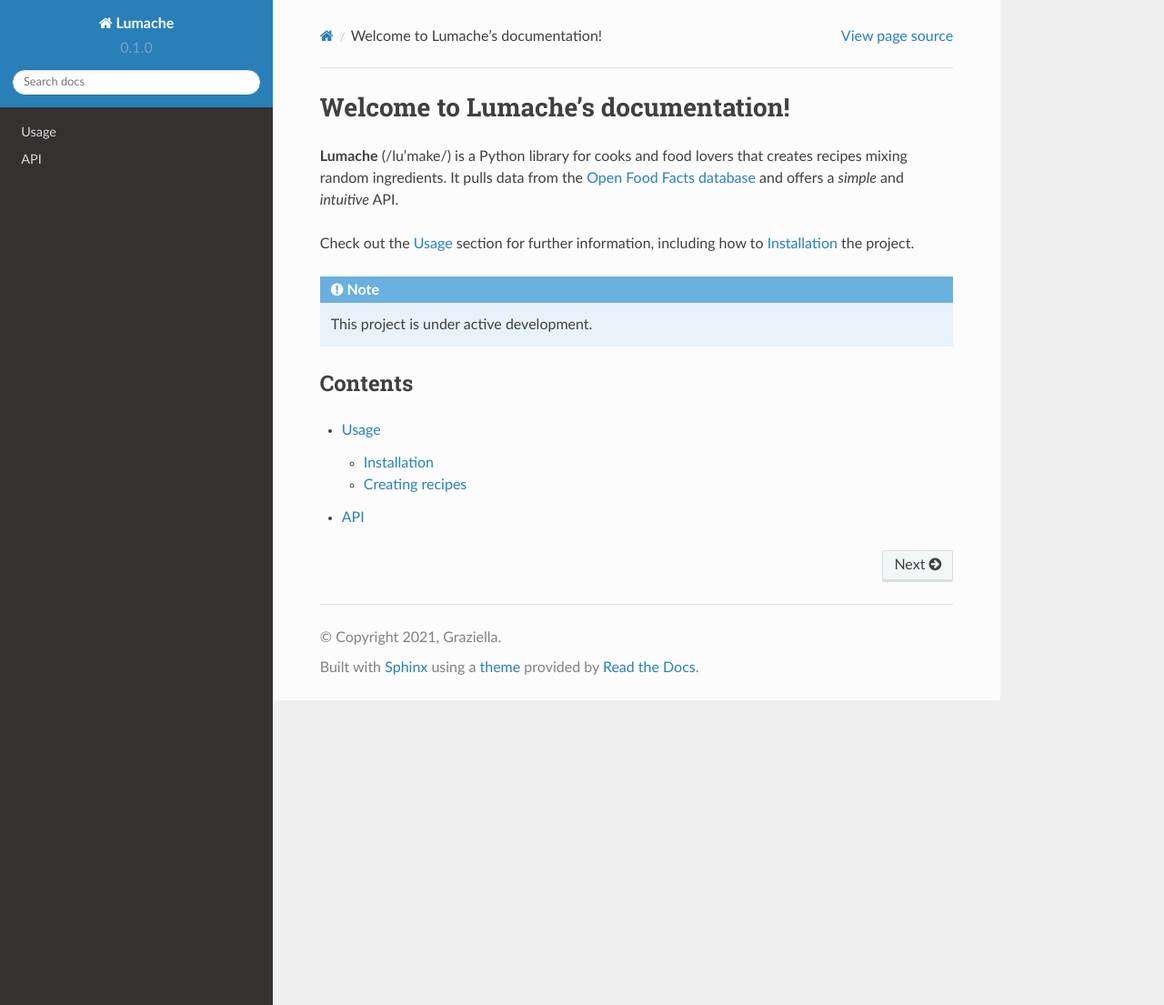
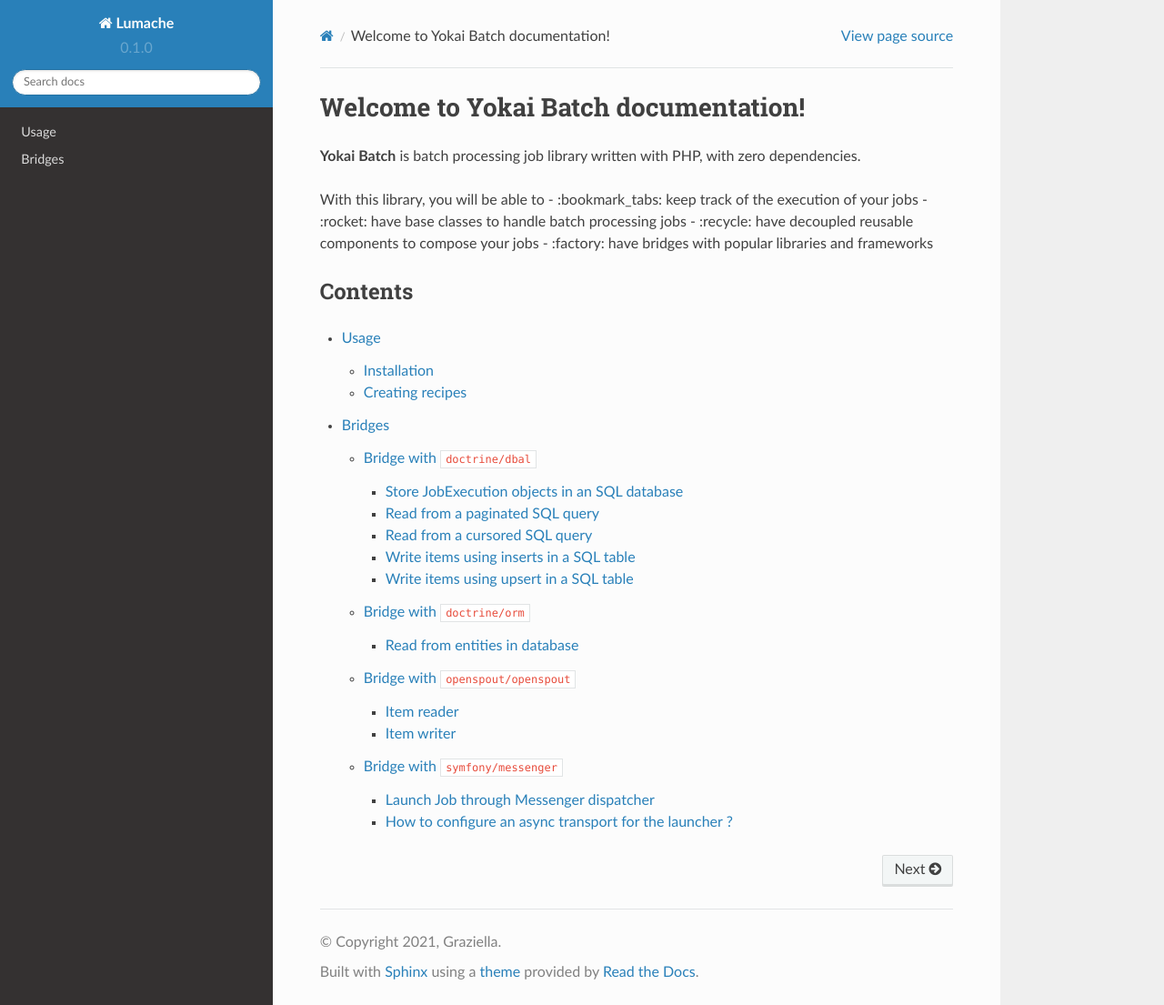
Before and after one commit to yann-eugone/rtd-tutorial, a Sphinx documentation site: the page built from docs/source/index.rst, in a window 1280 px wide and 1105 px high. Shown: the whole window at 91% size. Built offline with Sphinx 7.4.7 and the Read the Docs theme 2.0.0, drawn with Linux system fonts in a browser that asks for light colours.

Commit message:
Updated docs with yokai/batch content

```diff
--- a/docs/source/api.rst
+++ /dev/null
@@ -1,7 +0,0 @@
-API
-===
-
-.. autosummary::
-   :toctree: generated
-
-   lumache
--- /dev/null
+++ b/docs/source/bridges.rst
@@ -0,0 +1,14 @@
+Bridges
+=======
+
+``yokai/batch`` has no dependency on itself.
+But it is part of a larger package ecosystem, that are bridges with popular libraries and frameworks.
+Everytime you add a ``yokai/batch*`` package to your project, you gain more capabilities in jobs development.
+Each package has it's own repository, and here is the complete list of what to expect
+
+.. toctree::
+
+   bridges/doctrine-dbal
+   bridges/doctrine-orm
+   bridges/openspout
+   bridges/symfony-messenger
--- /dev/null
+++ b/docs/source/bridges/doctrine-dbal.rst
@@ -0,0 +1,34 @@
+Bridge with ``doctrine/dbal``
+===================================
+
+todo
+
+
+Store JobExecution objects in an SQL database
+---------------------------------------------
+
+todo
+
+
+Read from a paginated SQL query
+-------------------------------
+
+todo
+
+
+Read from a cursored SQL query
+-------------------------------
+
+todo
+
+
+Write items using inserts in a SQL table
+----------------------------------------
+
+todo
+
+
+Write items using upsert in a SQL table
+---------------------------------------
+
+todo
--- /dev/null
+++ b/docs/source/bridges/doctrine-orm.rst
@@ -0,0 +1,9 @@
+Bridge with ``doctrine/orm``
+===================================
+
+todo
+
+Read from entities in database
+------------------------------
+
+todo
--- /dev/null
+++ b/docs/source/bridges/openspout.rst
@@ -0,0 +1,100 @@
+Bridge with ``openspout/openspout``
+===================================
+
+The ``OpenSpout`` library allows to read and write with the same API from CSV/ODS/XLSX files.
+The bridge will allow you to do the same, within an ``ItemJob``.
+
+Item reader
+-----------
+
+The `FlatFileReader <https://github.com/yokai-php/batch-openspout/blob/0.x/src/Reader/FlatFileReader.php>`__ is a reader
+that will read from CSV/ODS/XLSX file and return each line as an array.
+
+.. code:: php
+
+   <?php
+
+   use OpenSpout\Reader\CSV\Options as CSVOptions;
+   use OpenSpout\Reader\ODS\Options as ODSOptions;
+   use OpenSpout\Reader\XLSX\Options as XLSXOptions;
+   use Yokai\Batch\Bridge\OpenSpout\Reader\FlatFileReader;
+   use Yokai\Batch\Bridge\OpenSpout\Reader\HeaderStrategy;
+   use Yokai\Batch\Bridge\OpenSpout\Reader\SheetFilter;
+   use Yokai\Batch\Job\Parameters\StaticValueParameterAccessor;
+
+   // Read .xlsx file
+   // Every sheet will be read
+   // All lines will be read as simple array
+   new FlatFileReader(new StaticValueParameterAccessor('/path/to/file.xlsx'));
+
+   // Read .csv file
+   // The CSV delimiter and enclosure has been changed from default (respectively ',' & '"')
+   // Each lines will be read as simple array
+   $options = new CSVOptions();
+   $options->FIELD_DELIMITER = ';';
+   $options->FIELD_ENCLOSURE = '|';
+   new FlatFileReader(
+       new StaticValueParameterAccessor('/path/to/file.csv'),
+       $options,
+       null,
+       HeaderStrategy::none(),
+   );
+
+   // Read .ods file
+   // Only sheet named "Sheet name to read" will be read
+   // Each item will be an array_combine of first line as key and line as values
+   new FlatFileReader(
+       new StaticValueParameterAccessor('/path/to/file.ods'),
+       null,
+       SheetFilter::nameIs('Sheet name to read'),
+       HeaderStrategy::combine(),
+   );
+
+Item writer
+-----------
+
+The `FlatFileWriter <https://github.com/yokai-php/batch-openspout/blob/0.x/src/Writer/FlatFileWriter.php>`__ is a writer
+that will write to CSV/ODS/XLSX file and each item will written its own
+line.
+
+.. code:: php
+
+   <?php
+
+   use OpenSpout\Common\Entity\Style\Style;
+   use OpenSpout\Writer\CSV\Options as CSVOptions;
+   use OpenSpout\Writer\ODS\Options as ODSOptions;
+   use OpenSpout\Writer\XLSX\Options as XLSXOptions;
+   use Yokai\Batch\Bridge\OpenSpout\Writer\FlatFileWriter;
+   use Yokai\Batch\Bridge\OpenSpout\Writer\Options\CSVOptions;
+   use Yokai\Batch\Bridge\OpenSpout\Writer\Options\ODSOptions;
+   use Yokai\Batch\Bridge\OpenSpout\Writer\Options\XLSXOptions;
+   use Yokai\Batch\Job\Parameters\StaticValueParameterAccessor;
+
+   // Write items to .xlsx file
+   // That file will not contain a header line
+   new FlatFileWriter(new StaticValueParameterAccessor('/path/to/file.xlsx'));
+
+   // Write items to .csv file
+   // That file will not contain a header line
+   // The CSV delimiter and enclosure has been changed from default (respectively ',' & '"')
+   $options = new CSVOptions();
+   $options->FIELD_DELIMITER = ';';
+   $options->FIELD_ENCLOSURE = '|';
+   new FlatFileWriter(
+       new StaticValueParameterAccessor('/path/to/file.csv'),
+       $options,
+   );
+
+   // Write items to .ods file
+   // That file will contain a header line with : static | header | keys
+   // Change the sheet name data will be written
+   // Change the default style of each cell
+   $options = new ODSOptions();
+   $options->DEFAULT_ROW_STYLE = (new Style())->setFontBold();
+   new FlatFileWriter(
+       new StaticValueParameterAccessor('/path/to/file.ods'),
+       $options,
+       'The sheet name',
+       ['static', 'header', 'keys'],
+   );
--- /dev/null
+++ b/docs/source/bridges/symfony-messenger.rst
@@ -0,0 +1,39 @@
+Bridge with ``symfony/messenger``
+===================================
+
+The ``Messenger`` component for ``Symfony`` allows dispatch messages through a bus.
+
+Launch Job through Messenger dispatcher
+---------------------------------------
+
+The
+`DispatchMessageJobLauncher <https://github.com/yokai-php/batch-symfony-messenger/blob/0.x/src/DispatchMessageJobLauncher.php>`__
+execute jobs via a symfony command message dispatch.
+
+A `LaunchJobMessage <https://github.com/yokai-php/batch-symfony-messenger/blob/0.x/src/LaunchJobMessage.php>`__ message will be
+dispatched and handled by the
+`LaunchJobMessageHandler <https://github.com/yokai-php/batch-symfony-messenger/blob/0.x/src/LaunchJobMessageHandler.php>`__ will be
+called with that message after being routed.
+
+How to configure an async transport for the launcher ?
+------------------------------------------------------
+
+You first need to configure an async transport, like explained `in
+Symfony’s
+doc <https://symfony.com/doc/current/messenger.html#transports-async-queued-messages>`__.
+
+Then you will have to route the message to this async transport you
+created, like explained `in Symfony’s
+doc <https://symfony.com/doc/current/messenger.html#routing-messages-to-a-transport>`__.
+
+You will end with something like :
+
+.. code:: yaml
+
+   # config/packages/messenger.yaml
+   framework:
+       messenger:
+           transports:
+               async: "%env(MESSENGER_TRANSPORT_DSN)%"
+           routing:
+               'Yokai\Batch\Bridge\Symfony\Messenger\LaunchJobMessage':  async
--- a/docs/source/index.rst
+++ b/docs/source/index.rst
@@ -1,22 +1,18 @@
-Welcome to Lumache's documentation!
+Welcome to Yokai Batch documentation!
 ===================================
 
-**Lumache** (/lu'make/) is a Python library for cooks and food lovers
-that creates recipes mixing random ingredients.
-It pulls data from the `Open Food Facts database <https://world.openfoodfacts.org/>`_
-and offers a *simple* and *intuitive* API.
+**Yokai Batch** is batch processing job library written with PHP, with zero dependencies.
 
-Check out the :doc:`usage` section for further information, including
-how to :ref:`installation` the project.
-
-.. note::
-
-   This project is under active development.
+With this library, you will be able to
+- :bookmark_tabs: keep track of the execution of your jobs
+- :rocket: have base classes to handle batch processing jobs
+- :recycle: have decoupled reusable components to compose your jobs
+- :factory: have bridges with popular libraries and frameworks
 
 Contents
 --------
 
 .. toctree::
 
-   usage
-   api
+   getting-started
+   bridges
```
Also changed, not shown: docs/source/getting-started.rst (renamed from docs/source/usage.rst).
